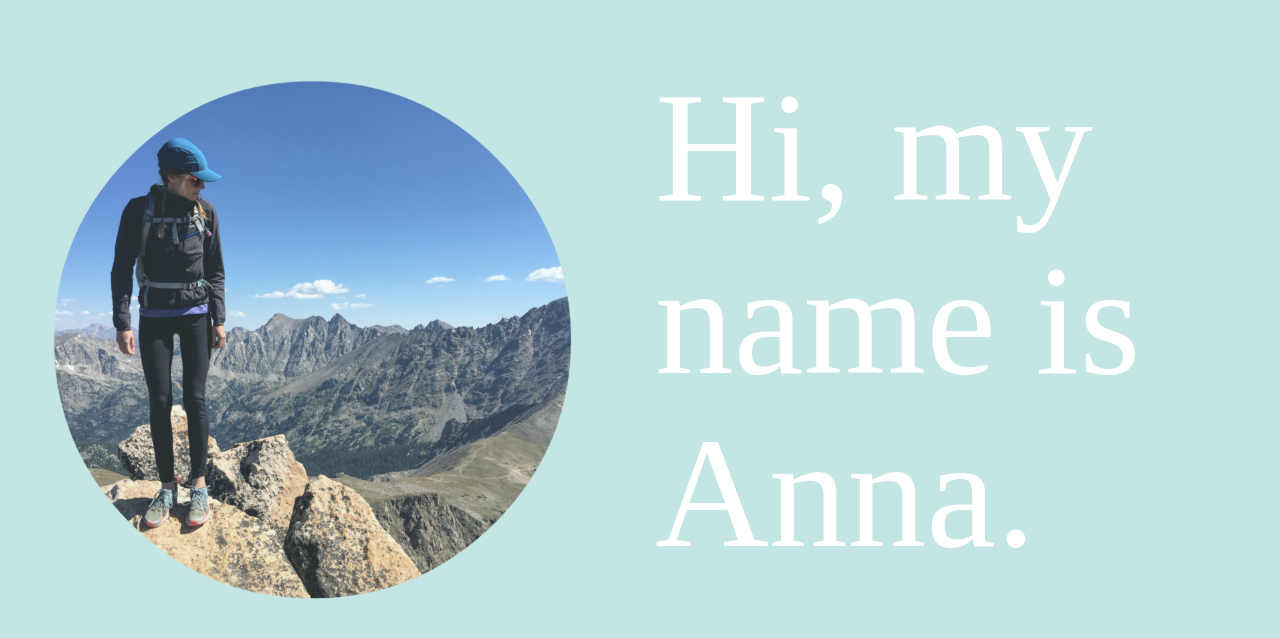
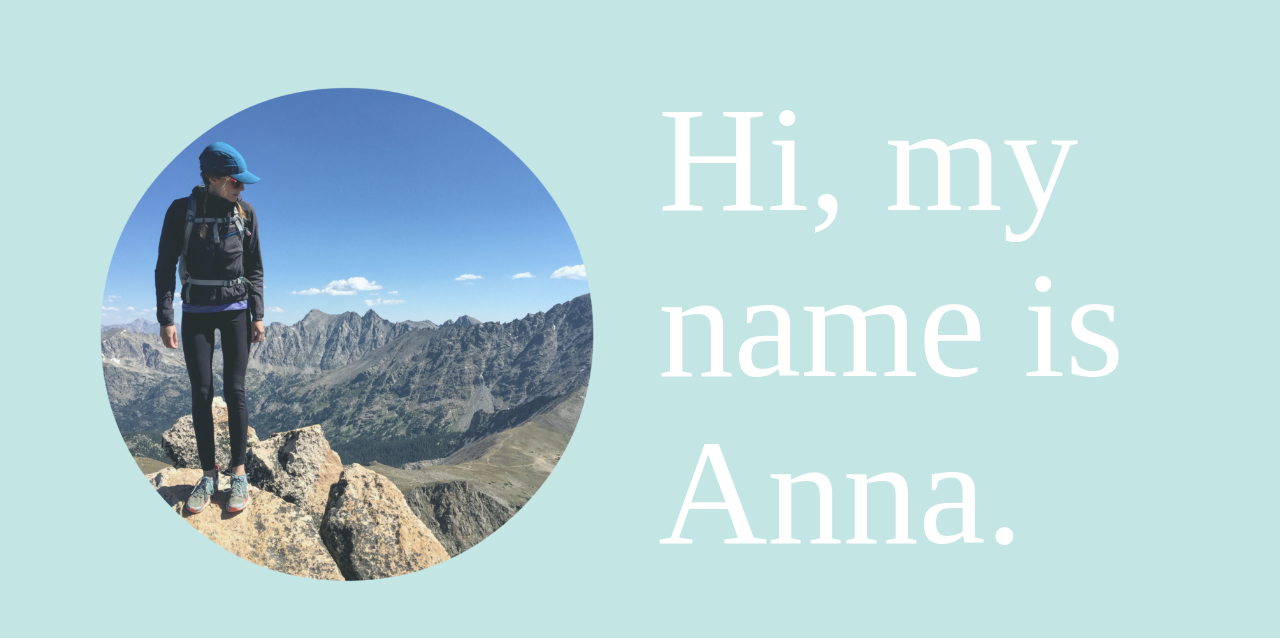
Before and after one commit to annadolan/annadolan.github.io, a Jekyll site: the page built from index.html, in a window 1280 px wide. Shown: the top 638 px of the page. Built offline with Jekyll 4.4.1, drawn with Linux system fonts in a browser that asks for light colours; nearby versions of some CDN libraries; some web fonts are replaced.

Commit message:
Change sizes on index

```diff
--- a/css/styles.css
+++ b/css/styles.css
@@ -7,11 +7,11 @@ body {
 .me-photo {
   /*top: .2em;
   margin-left: 5em;*/
-  height: 85%;
-  width: 85%;
+  height: 81%;
+  width: 81%;
   /*max-width: auto;*/
   opacity: .8;
-  margin-left: auto;
+  margin-left: 15%;
   margin-right: auto;
 }
 
@@ -20,7 +20,7 @@ body {
 }
 
 .pad-top {
-  padding-top: 2%;
+  padding-top: 2.5%;
 }
 
 .pad-bottom {
@@ -28,15 +28,14 @@ body {
 }
 
 .welcome {
-  /*margin-left: auto;
-  margin-right: auto;*/
-  margin-top: 2%;
+  margin-top: 4.5%;
+  margin-left: .5%;
 }
 
 .welcome>a {
   color: white;
   font-family: 'Coiny', cursive;
-  font-size: 250%;
+  font-size: 240%;
 }
 
 .welcome>a:hover {
```
Also changed, not shown: 1 other file.
